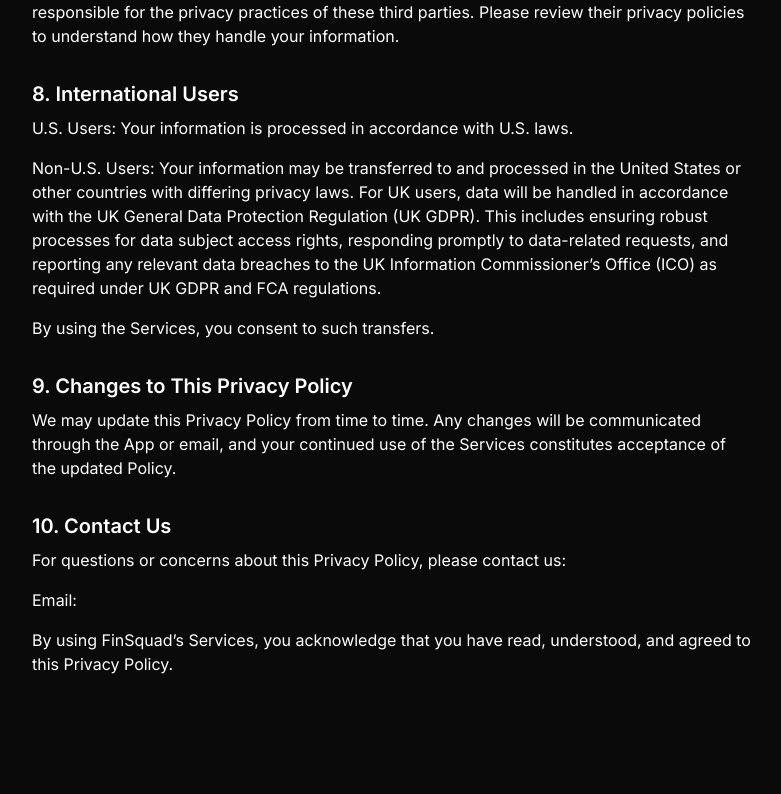
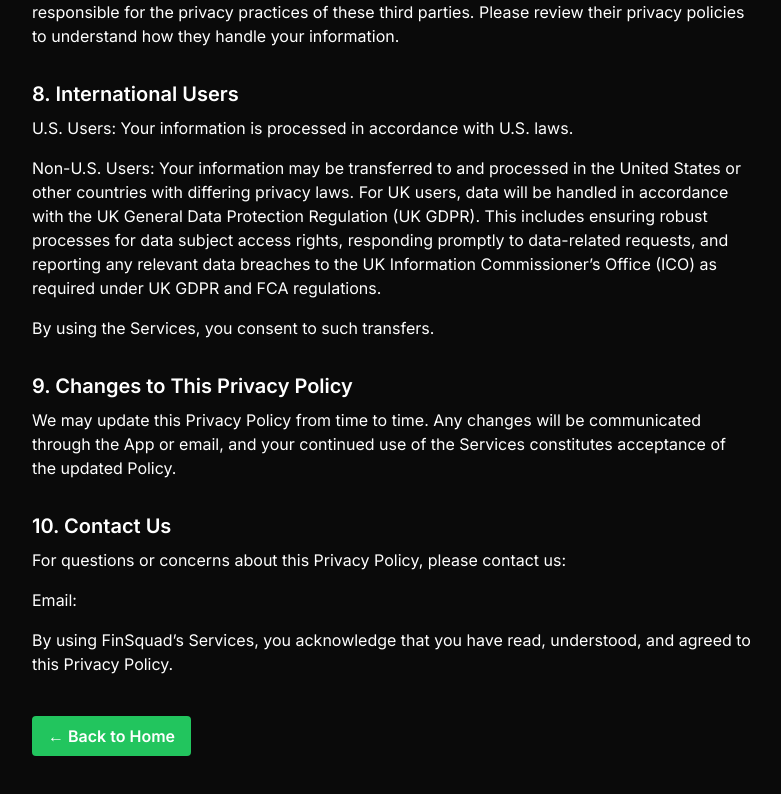
Before and after one commit to martin254/Finsquad, a Next.js app: page /privacy in a window 1280 px wide. Shown: the part 2168-2962 px from the top of the page, without its empty margins (248-1029 px from the left). Before the commit the page ends 2908 px from the top, so only its background shows below. Built offline with nearby package versions, Linux system fonts and the light colour scheme.

Commit message:
Update page.tsx

```diff
--- a/src/app/privacy/page.tsx
+++ b/src/app/privacy/page.tsx
@@ -1,3 +1,4 @@
+import Link from 'next/link';
 export default function PrivacyPolicyPage() {
   return (
     <main className="max-w-3xl mx-auto px-6 py-12 text-white">
@@ -51,6 +52,15 @@
 <p className="mb-4">For questions or concerns about this Privacy Policy, please contact us:</p>
 <p className="mb-4">Email:</p>
 <p className="mb-4">By using FinSquad’s Services, you acknowledge that you have read, understood, and agreed to this Privacy Policy.</p>
+      {/* Back to Home Button */}
+      <div className="mt-10">
+        <Link
+          href="/"
+          className="inline-block bg-green-500 hover:bg-green-600 text-white font-semibold py-2 px-4 rounded transition"
+        >
+          ← Back to Home
+        </Link>
+      </div>
     </main>
   );
 }
```
